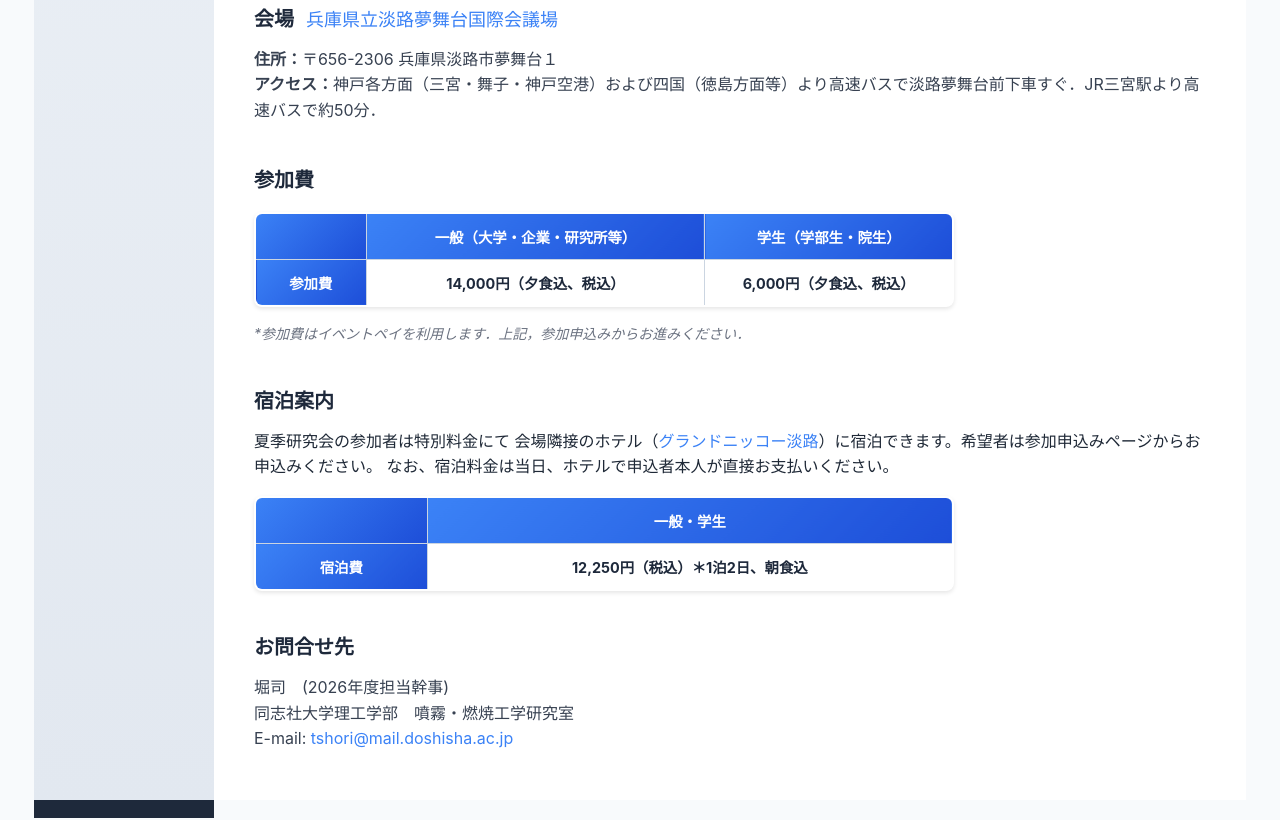
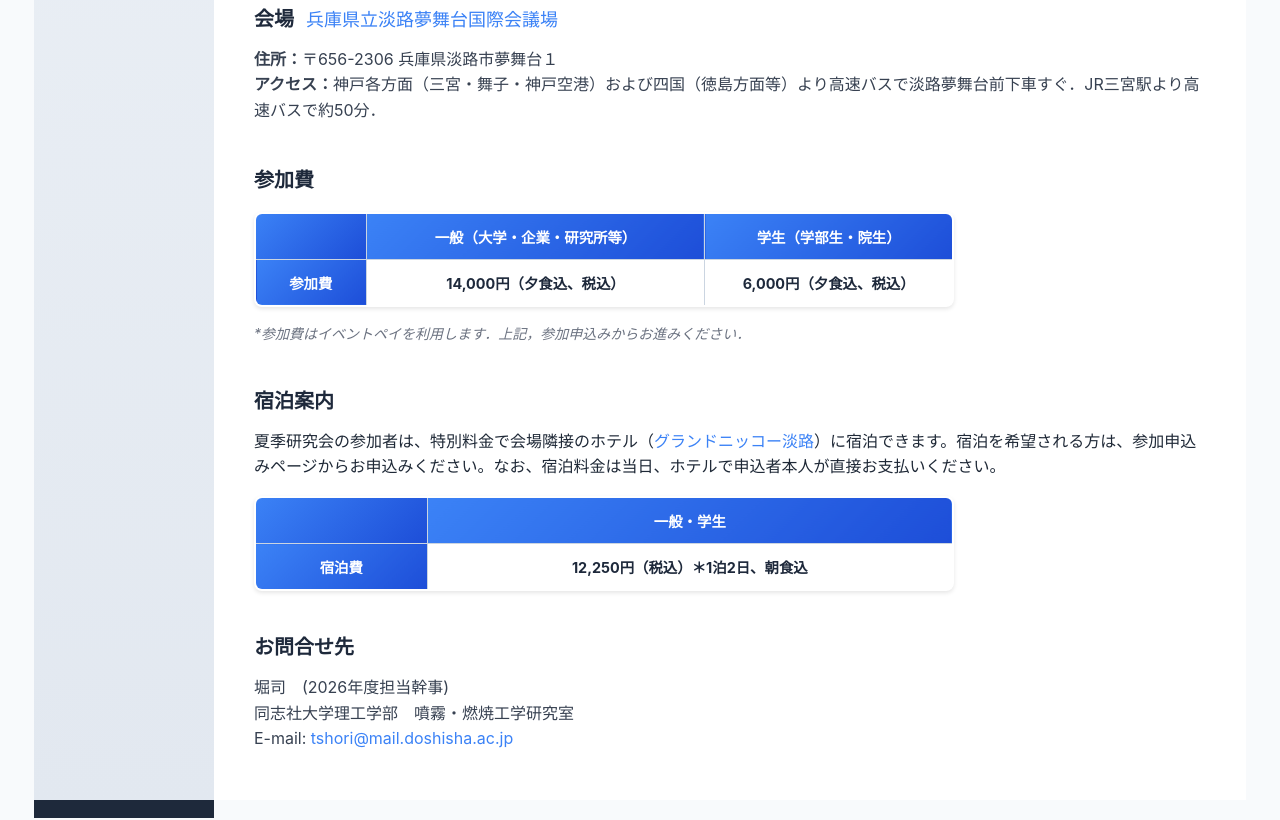
Before and after one commit to TsukasaHori/TsukasaHori.github.io-2026_CombusionSummerSchool_Japan, a plain HTML site: page index.html in a window 1280 px wide. Shown: the part 1215-2035 px from the top of the page. Drawn offline with Linux system fonts and the light colour scheme.

Commit message:
260625v3

```diff
--- a/index.html
+++ b/index.html
@@ -344,8 +344,7 @@ slideTimer = setTimeout(autoSlide, 10000);
     -->
     <div class="info-details">
        <div>
-        夏季研究会の参加者は特別料金にて 会場隣接のホテル（<a href="https://awaji.grandnikko.com" target="_blank" rel="noopener noreferrer">グランドニッコー淡路</a>）に宿泊できます。希望者は参加申込みページからお申込みください。
-       なお、宿泊料金は当日、ホテルで申込者本人が直接お支払いください。
+       夏季研究会の参加者は、特別料金で会場隣接のホテル（<a href="https://awaji.grandnikko.com" target="_blank" rel="noopener noreferrer">グランドニッコー淡路</a>）に宿泊できます。宿泊を希望される方は、参加申込みページからお申込みください。なお、宿泊料金は当日、ホテルで申込者本人が直接お支払いください。
       </div>
       <table class="fee-table">
         <tbody>
```
